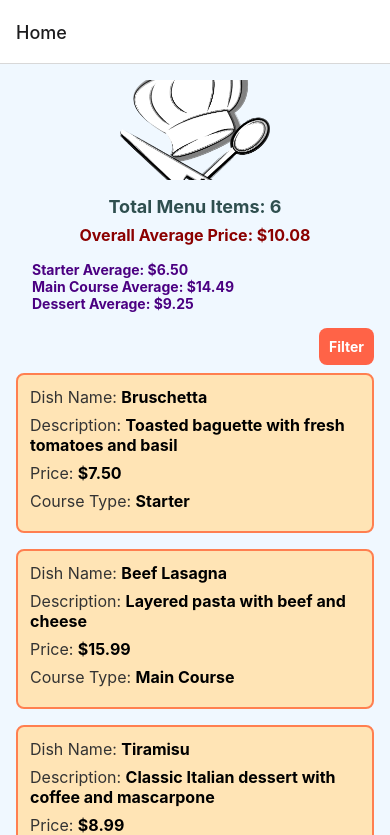
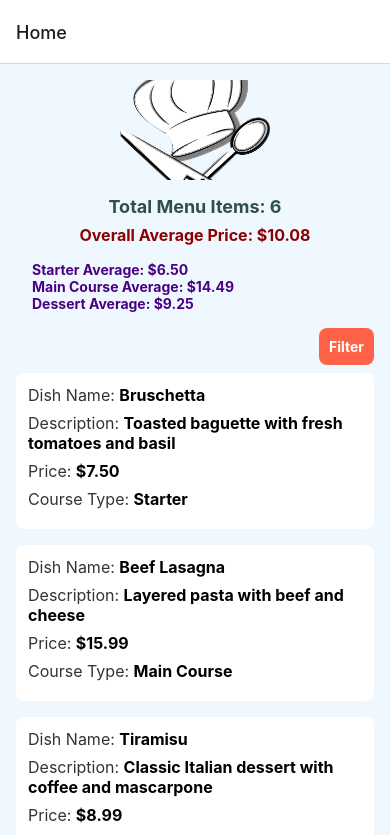
Before and after one commit to VCCT-MAST5112-2024-G1/LuxoloSobetwa_st10443381MASTP_2, a React Native app: screen /Home in a window 390 px wide. Shown: the top 835 px of the page. Built offline with nearby package versions, Linux system fonts and the light colour scheme.

Commit message:
changed colours on the filter page

```diff
--- a/screens/Home.tsx
+++ b/screens/Home.tsx
@@ -19,10 +19,8 @@ export default function HomeScreen({ navigation }) {
 
     const combinedMenu = [...predefinedMenu, ...additionalMenu];
 
-    // Calculate the overall average price
     const averagePrice = combinedMenu.reduce((total, item) => total + item.price, 0) / combinedMenu.length;
 
-    // Calculate the average price by course
     const courseTypes = ['Starter', 'Main Course', 'Dessert'];
     const averagePriceByCourse = courseTypes.map((courseType) => {
         const items = combinedMenu.filter((item) => item.courseType === courseType);
@@ -30,33 +28,30 @@ export default function HomeScreen({ navigation }) {
         return { courseType, averagePrice: avgPrice };
     });
 
-    // Filter menu based on selected course type
     const filteredMenu = selectedFilter
         ? combinedMenu.filter((item) => item.courseType === selectedFilter)
         : combinedMenu;
 
     const handleFilterToggle = () => {
-        setShowFilters(!showFilters); // Toggle the filter section
-        setSelectedFilter(null); // Reset filter when opening filter section
+        setShowFilters(!showFilters);
+        setSelectedFilter(null);
     };
 
     const handleFilterSelect = (courseType) => {
-        setSelectedFilter(courseType); // Set selected filter
+        setSelectedFilter(courseType);
     };
 
     const handleAddMenuPress = () => {
-        navigation.navigate('AddMenu'); // Navigate to the "Add Menu" screen
+        navigation.navigate('AddMenu');
     };
 
     return (
         <View style={styles.container}>
-            {/* Header Image */}
             <Image
                 source={require('./image/cooking.png')}
                 style={styles.image}
             />
 
-            {/* Total Items and Average Price */}
             <Text style={styles.totalItemsText}>Total Menu Items: {combinedMenu.length}</Text>
 
             {!showFilters && (
@@ -74,12 +69,10 @@ export default function HomeScreen({ navigation }) {
                 </>
             )}
 
-            {/* Filter Button */}
             <TouchableOpacity style={styles.filterButton} onPress={handleFilterToggle}>
                 <Text style={styles.filterButtonText}>{showFilters ? 'Close Filters' : 'Filter'}</Text>
             </TouchableOpacity>
 
-            {/* Filter Section */}
             {showFilters && (
                 <View style={styles.filterSection}>
                     <Text style={styles.filterTitle}>Filter by Course</Text>
@@ -123,12 +116,18 @@ export default function HomeScreen({ navigation }) {
                 </View>
             )}
 
-            {/* Display Menu Items */}
             <FlatList
                 data={filteredMenu}
                 keyExtractor={(item, index) => `${item.courseType}-${index}`}
                 renderItem={({ item }) => (
-                    <View style={styles.menuDetails}>
+                    <View
+                        style={[
+                            styles.menuDetails,
+                            selectedFilter
+                                ? styles.filteredMenu // Apply green background to filtered menu
+                                : styles.originalMenu, // White background for original menu
+                        ]}
+                    >
                         <Text style={styles.menuText}>
                             Dish Name: <Text style={styles.boldText}>{item.DishName}</Text>
                         </Text>
@@ -146,7 +145,6 @@ export default function HomeScreen({ navigation }) {
                 ListEmptyComponent={<Text style={styles.noItemsText}>No items available</Text>}
             />
 
-            {/* Add Menu Button */}
             <View style={styles.addMenuButtonContainer}>
                 <Button title="Add Menu" onPress={handleAddMenuPress} color="#FF6347" />
             </View>
@@ -240,10 +238,13 @@ const styles = StyleSheet.create({
     menuDetails: {
         marginBottom: 16,
         padding: 12,
-        backgroundColor: '#ffe4b5',
-        borderColor: '#ff7f50',
-        borderWidth: 2,
         borderRadius: 8,
+    },
+    originalMenu: {
+        backgroundColor: '#ffffff', // White for original menu
+    },
+    filteredMenu: {
+        backgroundColor: '#e6ffe6', // Light green for filtered menu
     },
     menuText: {
         fontSize: 16,
```
